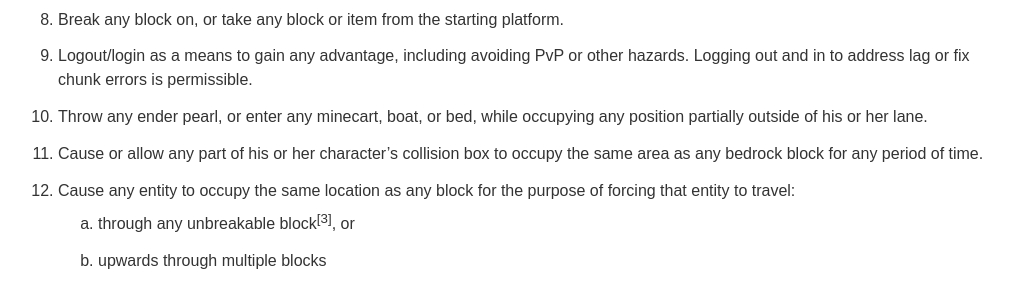
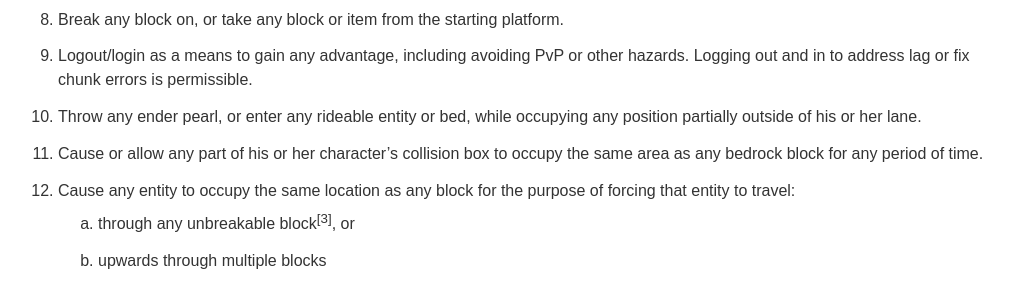
Before and after one commit to rmct/ruleset, a Jekyll site: the page built from index.md, in a window 1280 px wide and 900 px high, scrolled down 1591 px. Shown: the part 152-447 px from the top of the window, without its empty margins (132-1145 px from the left). Built offline with Jekyll 4.4.1, drawn with Linux system fonts in a browser that asks for light colours; some of the changed text lies outside the part shown.

Commit message:
Generalise IV:10 to cover all rideable entities
The rule previously would have permitted the use of horses or saddled pigs as a way of bypassing bedrock on a lane edge. This change makes this illegal.

```diff
--- a/index.md
+++ b/index.md
@@ -34,7 +34,7 @@ No player shall, during any official match he or she participates in, beginning
 7. Impede any other player from entering her or his lane<sup>[2]</sup> from the starting platform.
 8. Break any block on, or take any block or item from the starting platform.
 9. Logout/login as a means to gain any advantage, including avoiding PvP or other hazards. Logging out and in to address lag or fix chunk errors is permissible.
-10. Throw any ender pearl, or enter any minecart, boat, or bed, while occupying any position partially outside of his or her lane.
+10. Throw any ender pearl, or enter any rideable entity or bed, while occupying any position partially outside of his or her lane.
 11. Cause or allow any part of his or her character’s collision box to occupy the same area as any bedrock block for any period of time.
 12. Cause any entity to occupy the same location as any block for the purpose of forcing that entity to travel:
     1. through any unbreakable block<sup>[3]</sup>, or
```
Also changed, not shown: other parts of index.md (+1 -1 lines).
